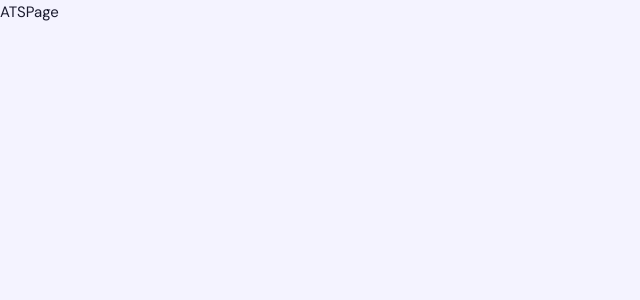
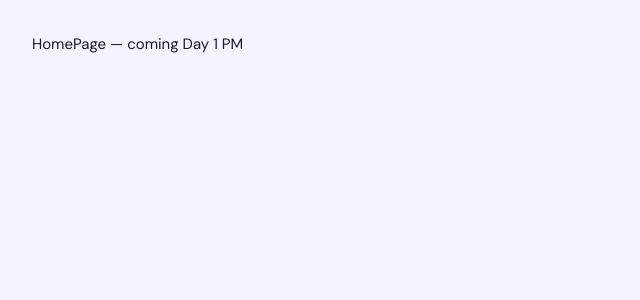
Before and after one commit to sankeerthanaaa/RozgaarAi, a React (Vite) app in the folder frontend/: page /ats in a window 1280 px wide. Shown: the top 300 px of the page, without its empty margins (0-640 px from the left). Built offline with nearby package versions, Linux system fonts and the light colour scheme.

Commit message:
validation

```diff
--- a/frontend/src/pages/ATSPage.jsx
+++ b/frontend/src/pages/ATSPage.jsx
@@ -1,9 +1,3 @@
-import React from 'react'
-
-function ATSPage() {
-  return (
-    <div>ATSPage</div>
-  )
+export default function ATSPage() {
+  return <div style={{ padding: '2rem', fontFamily: 'var(--font-body)' }}>HomePage — coming Day 1 PM</div>
 }
-
-export default ATSPage
--- a/frontend/src/pages/DashboardPage.jsx
+++ b/frontend/src/pages/DashboardPage.jsx
@@ -1,9 +1,3 @@
-import React from 'react'
-
-function DashboardPage() {
-  return (
-    <div>DashboardPage</div>
-  )
+export default function DashboardPage() {
+  return <div style={{ padding: '2rem', fontFamily: 'var(--font-body)' }}>HomePage — coming Day 1 PM</div>
 }
-
-export default DashboardPage
```
